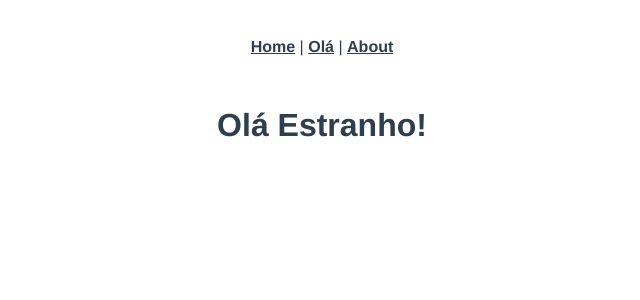
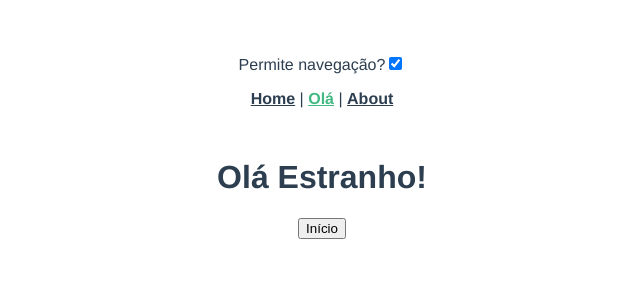
Before and after one commit to herculespsilva/vue-blank, a Vue app: page /ola/Estranho in a window 1280 px wide. Shown: the top 300 px of the page, without its empty margins (318-958 px from the left). Built offline with nearby package versions, Linux system fonts and the light colour scheme.

Commit message:
completion the router

```diff
--- a/src/App.vue
+++ b/src/App.vue
@@ -1,6 +1,12 @@
 <template>
   <div id="app">
     <div id="nav">
+      <p>
+        <label for="inputNav">Permite navegação?</label>
+        <input id="inputNav" type="checkbox"
+        :checked="$store.state.permiteNavegacao"
+        @click="$store.commit('alteraPermiteNavegacao')"/>
+      </p>
       <router-link to="/">Home</router-link> |
       <router-link :to="'/ola/' + nome">Olá</router-link> |
       <router-link to="/about">About</router-link>
@@ -8,11 +14,11 @@
     <router-view/>
   </div>
 </template>
-             <!-- parei no video 7 16:41-->
+
 <script>
     export default {
         name: 'app',
-        date() {
+        data() {
             return {
                 nome: 'Estranho'
             }
--- a/src/router/index.js
+++ b/src/router/index.js
@@ -1,8 +1,7 @@
 import Vue from 'vue'
 import VueRouter from 'vue-router'
 import Home from '../views/Home.vue'
-import Ola from '../views/Alo.vue'
-
+import store from '../store'
 
 Vue.use(VueRouter)
 
@@ -15,8 +14,15 @@ Vue.use(VueRouter)
   {
     path: '/ola/:nome', //prop que esta em Alo.vue em script
     name: 'ola',
-    component: Ola,
-    props: true
+    component: () => import('../views/Alo.vue'),
+    props: true,
+    beforeEnter: (to, from, next) => {
+      if (from.name !== 'About') {
+        next()
+      } else {
+        next(false)
+      }
+    }
   },
   {
     path: '/about',
@@ -34,4 +40,12 @@ const router = new VueRouter({
   routes
 })
 
+router.beforeEach((to, from, next) => {
+    if (store.state.permiteNavegacao) {
+        next()
+    } else {
+        next(false)
+    }
+})
+
 export default router
--- a/src/store/index.js
+++ b/src/store/index.js
@@ -15,7 +15,8 @@ export default new Vuex.Store({
   ],
   state: {
     numero1: 0,
-    numero2: 0
+    numero2: 0,
+    permiteNavegacao: true
   },
   getters: {
     soma (state) {
@@ -34,7 +35,11 @@ export default new Vuex.Store({
       },
       setNumero2 (state, valor) {
         state.numero2 = valor
+      },
+      alteraPermiteNavegacao (state) {
+        state.permiteNavegacao = !state.permiteNavegacao
       }
+
     },
   actions: {       //metodo assíncrono = espera um metodo terminar sua execução para rodar
       setNumero2Delay (context, valor) { //context é semelhante ao state, no entanto voltado para coisas assíncronas
--- a/src/views/Alo.vue
+++ b/src/views/Alo.vue
@@ -1,6 +1,7 @@
 <template>
     <div class="ola">
         <h1>Olá {{nome}}!</h1>
+        <button @click="navegar">Início</button>
     </div>
 </template>
 
@@ -12,6 +13,11 @@
                 type: String,
                 default: 'Estranho'
             }
+        },
+        methods: {
+            navegar () {
+                this.$router.push('/')
+            }
         }
     }
 </script>
```
